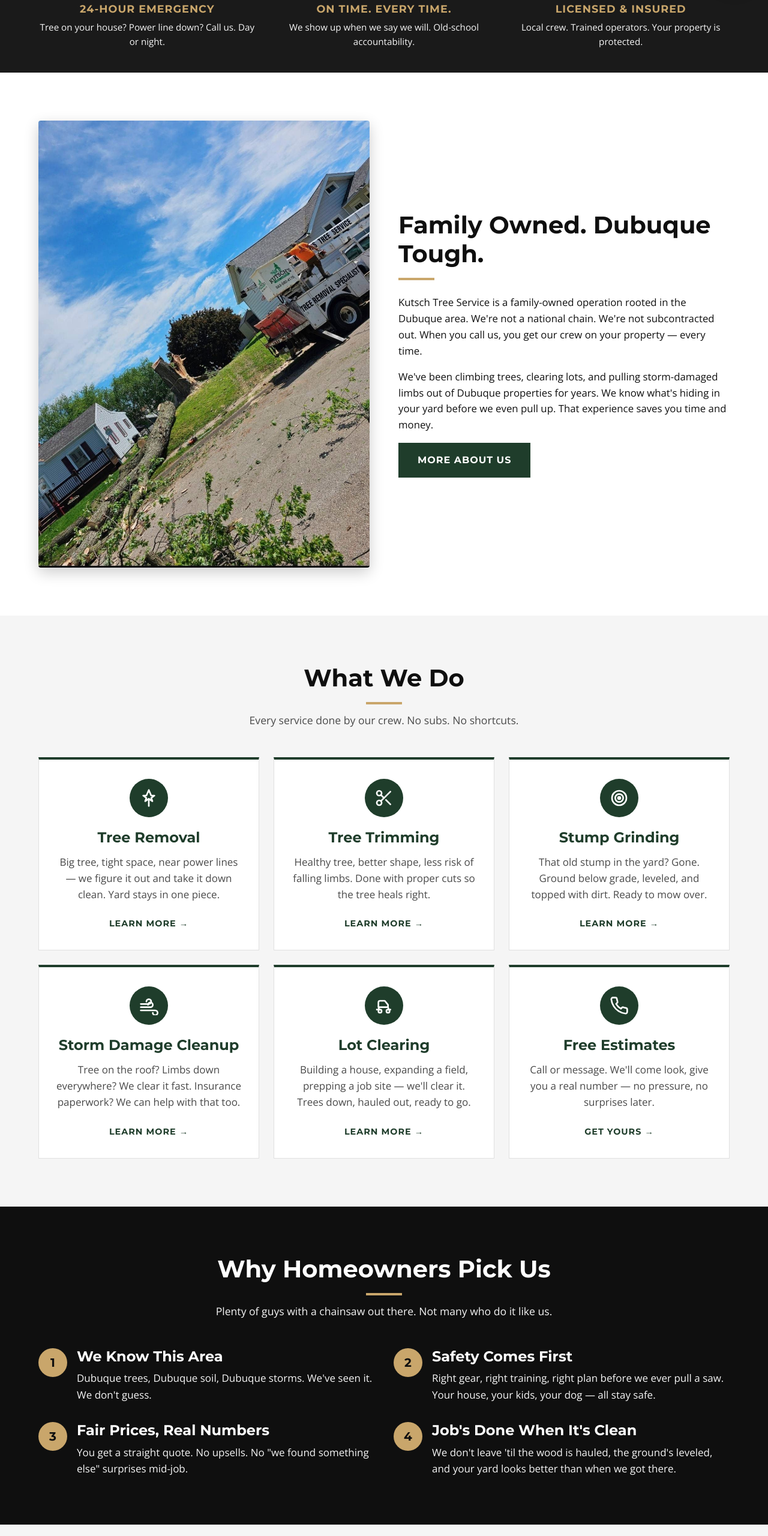
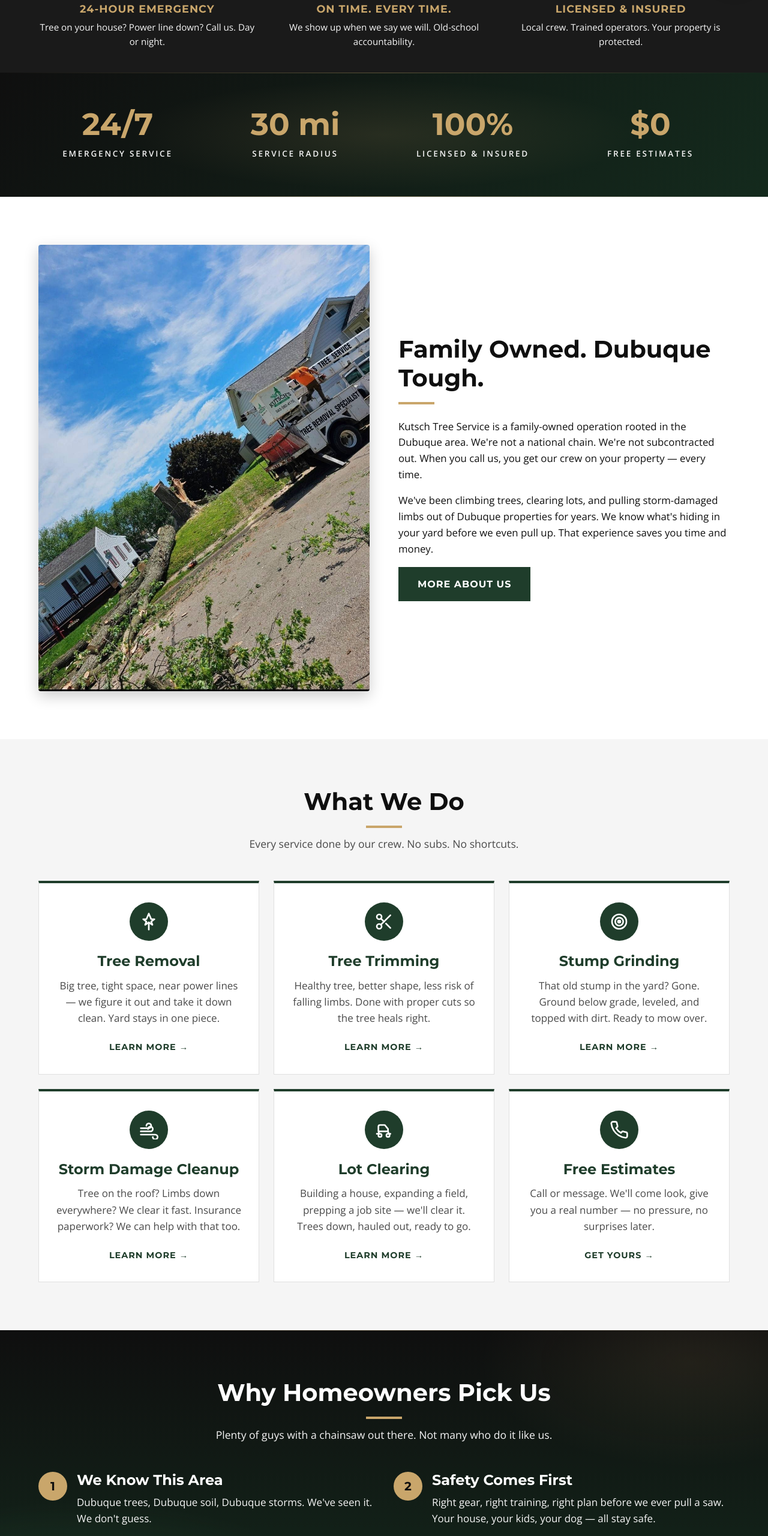
Before and after one commit to RickyG516/kutsch-tree-service-site, a plain HTML site: page index.html in a window 1280 px wide. Shown: the part 800-3360 px from the top of the page at 60% size. Drawn offline with nearby package versions, Linux system fonts and the light colour scheme.

Commit message:
Visual upgrade pass: footer logo fix + section glows + new impact bar
CSS changes:
- Footer logo: white filter now applies to BOTH selector patterns (parent .footer-logo AND img.footer-logo) — fixes black logos on the 13 deep-dive/area/faq pages
- .section-dark: dark+green-dark gradient with tan radial glow + tan accent lines top & bottom (same family as hero)
- .cta-strip: green gradient with tan glow + tan accent lines (more polish than flat green)
- Service cards: hover lift increased 4->6px + tan glow ring + icon scales/colors on hover
- New .impact-bar component: dark stat strip for breaking up white-space between light sections

HTML:
- index.html: new Impact Bar between Trust Bar and About — 24/7 / 30 mi / 100% / $0 stats with tan accents

```diff
--- a/css/style.css
+++ b/css/style.css
@@ -434,8 +434,41 @@
 }
 
 .section-dark {
-  background: var(--black);
+  position: relative;
+  background:
+    radial-gradient(ellipse 50% 60% at 90% 10%, rgba(201, 166, 107, 0.10) 0%, transparent 55%),
+    radial-gradient(ellipse 60% 60% at 10% 90%, rgba(45, 90, 63, 0.40) 0%, transparent 60%),
+    linear-gradient(180deg, var(--black) 0%, var(--green-dark) 100%);
+  background-color: var(--black);
   color: var(--white);
+  overflow: hidden;
+}
+
+.section-dark > .container {
+  position: relative;
+  z-index: 1;
+}
+
+.section-dark::before {
+  content: '';
+  position: absolute;
+  top: 0;
+  left: 0;
+  right: 0;
+  height: 1px;
+  background: linear-gradient(90deg, transparent 0%, var(--tan) 50%, transparent 100%);
+  opacity: 0.3;
+}
+
+.section-dark::after {
+  content: '';
+  position: absolute;
+  bottom: 0;
+  left: 0;
+  right: 0;
+  height: 1px;
+  background: linear-gradient(90deg, transparent 0%, var(--tan) 50%, transparent 100%);
+  opacity: 0.3;
 }
 
 .section-dark h2,
@@ -522,9 +555,19 @@
 }
 
 .service-card:hover {
-  transform: translateY(-4px);
-  box-shadow: var(--shadow-lg);
+  transform: translateY(-6px);
+  box-shadow: 0 12px 32px rgba(31, 61, 43, 0.18), 0 0 0 1px rgba(201, 166, 107, 0.25);
   border-top-color: var(--tan);
+  border-top-width: 5px;
+}
+
+.service-card .service-card-icon {
+  transition: all 0.3s ease;
+}
+
+.service-card:hover .service-card-icon {
+  transform: scale(1.08);
+  color: var(--tan);
 }
 
 .service-card-icon {
@@ -682,10 +725,40 @@
 
 /* ===== CTA STRIP ===== */
 .cta-strip {
-  background: var(--green);
+  position: relative;
+  background:
+    radial-gradient(ellipse 80% 100% at 50% 0%, rgba(201, 166, 107, 0.22) 0%, transparent 60%),
+    linear-gradient(135deg, var(--green-dark) 0%, var(--green) 60%, var(--green-light) 100%);
+  background-color: var(--green);
   color: var(--white);
-  padding: 60px 0;
+  padding: 80px 0;
   text-align: center;
+  overflow: hidden;
+}
+
+.cta-strip > .container {
+  position: relative;
+  z-index: 1;
+}
+
+.cta-strip::before {
+  content: '';
+  position: absolute;
+  top: 0;
+  left: 0;
+  right: 0;
+  height: 1px;
+  background: linear-gradient(90deg, transparent 0%, var(--tan) 50%, transparent 100%);
+}
+
+.cta-strip::after {
+  content: '';
+  position: absolute;
+  bottom: 0;
+  left: 0;
+  right: 0;
+  height: 1px;
+  background: linear-gradient(90deg, transparent 0%, var(--tan) 50%, transparent 100%);
 }
 
 .cta-strip h2 {
@@ -910,7 +983,8 @@
   margin-bottom: 20px;
 }
 
-.footer-logo img {
+.footer-logo img,
+img.footer-logo {
   max-height: 60px;
   margin-bottom: 16px;
   filter: brightness(0) invert(1);
@@ -1376,3 +1450,68 @@
   }
   .axel-fab { bottom: 16px; right: 16px; }
 }
+
+
+/* ===== IMPACT BAR (dark stat strip, breaks up white space between light sections) ===== */
+.impact-bar {
+  position: relative;
+  background:
+    radial-gradient(ellipse 60% 80% at 50% 50%, rgba(201, 166, 107, 0.12) 0%, transparent 55%),
+    linear-gradient(135deg, var(--black) 0%, var(--green-dark) 100%);
+  background-color: var(--black);
+  color: var(--white);
+  padding: 60px 0;
+  overflow: hidden;
+}
+
+.impact-bar::before,
+.impact-bar::after {
+  content: '';
+  position: absolute;
+  left: 0;
+  right: 0;
+  height: 1px;
+  background: linear-gradient(90deg, transparent 0%, var(--tan) 50%, transparent 100%);
+  opacity: 0.4;
+}
+
+.impact-bar::before { top: 0; }
+.impact-bar::after  { bottom: 0; }
+
+.impact-bar > .container {
+  position: relative;
+  z-index: 1;
+}
+
+.impact-grid {
+  display: grid;
+  grid-template-columns: repeat(4, 1fr);
+  gap: 32px;
+  text-align: center;
+}
+
+.impact-item .num {
+  font-family: 'Montserrat', sans-serif;
+  font-weight: 700;
+  font-size: clamp(2rem, 4vw, 3.2rem);
+  color: var(--tan);
+  line-height: 1;
+  display: block;
+  margin-bottom: 8px;
+}
+
+.impact-item .label {
+  font-family: 'Open Sans', sans-serif;
+  font-size: 0.85rem;
+  letter-spacing: 0.2em;
+  text-transform: uppercase;
+  color: var(--light);
+  font-weight: 600;
+}
+
+@media (max-width: 768px) {
+  .impact-grid {
+    grid-template-columns: repeat(2, 1fr);
+    gap: 24px;
+  }
+}
--- a/index.html
+++ b/index.html
@@ -149,6 +149,30 @@
         <div class="trust-item">
           <h3>Licensed & Insured</h3>
           <p>Local crew. Trained operators. Your property is protected.</p>
+        </div>
+      </div>
+    </div>
+  </section>
+
+  <!-- IMPACT BAR -->
+  <section class="impact-bar">
+    <div class="container">
+      <div class="impact-grid">
+        <div class="impact-item">
+          <span class="num">24/7</span>
+          <span class="label">Emergency Service</span>
+        </div>
+        <div class="impact-item">
+          <span class="num">30 mi</span>
+          <span class="label">Service Radius</span>
+        </div>
+        <div class="impact-item">
+          <span class="num">100%</span>
+          <span class="label">Licensed &amp; Insured</span>
+        </div>
+        <div class="impact-item">
+          <span class="num">$0</span>
+          <span class="label">Free Estimates</span>
         </div>
       </div>
     </div>
```
